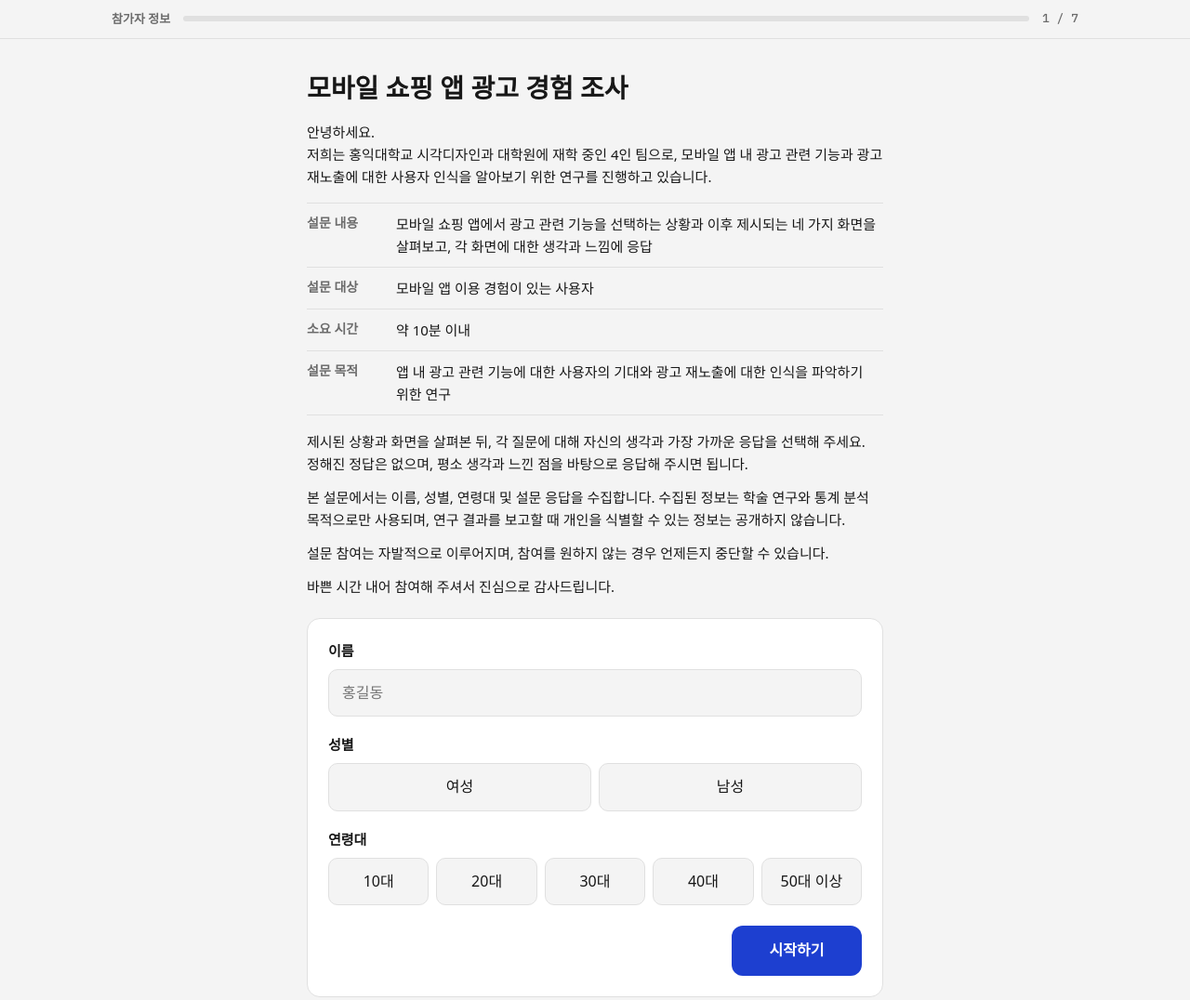
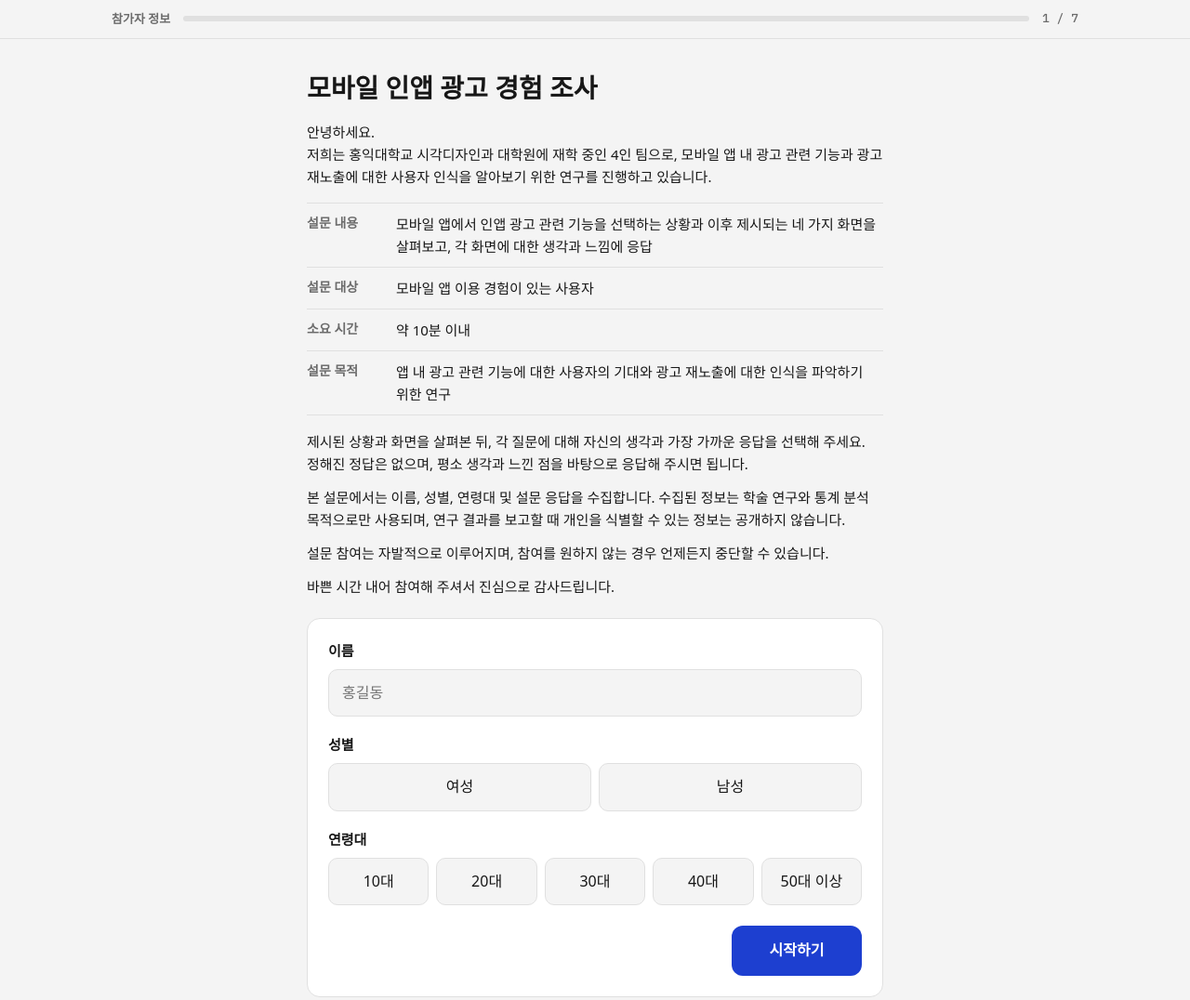
Before and after one commit to SEOSONGAH/ad-reexposure-survey, a plain HTML site: page index.html in a window 1280 px wide. Shown: the whole page at 93% size. Drawn offline with Linux system fonts and the light colour scheme; a web font is replaced by a local one.

Commit message:
Update survey title

```diff
--- a/index.html
+++ b/index.html
@@ -303,11 +303,11 @@ th { background: var(--bg); position: sticky; top: 0; }
   function renderInfo() {
     app.innerHTML = `
       <div class="narrow">
-        <h1 class="title">모바일 쇼핑 앱 광고 경험 조사</h1>
+        <h1 class="title">모바일 인앱 광고 경험 조사</h1>
         <div class="intro">
           <p>안녕하세요.<br>저희는 홍익대학교 시각디자인과 대학원에 재학 중인 4인 팀으로, 모바일 앱 내 광고 관련 기능과 광고 재노출에 대한 사용자 인식을 알아보기 위한 연구를 진행하고 있습니다.</p>
           <dl class="facts">
-            <div><dt>설문 내용</dt><dd>모바일 쇼핑 앱에서 광고 관련 기능을 선택하는 상황과 이후 제시되는 네 가지 화면을 살펴보고, 각 화면에 대한 생각과 느낌에 응답</dd></div>
+            <div><dt>설문 내용</dt><dd>모바일 앱에서 인앱 광고 관련 기능을 선택하는 상황과 이후 제시되는 네 가지 화면을 살펴보고, 각 화면에 대한 생각과 느낌에 응답</dd></div>
             <div><dt>설문 대상</dt><dd>모바일 앱 이용 경험이 있는 사용자</dd></div>
             <div><dt>소요 시간</dt><dd>약 10분 이내</dd></div>
             <div><dt>설문 목적</dt><dd>앱 내 광고 관련 기능에 대한 사용자의 기대와 광고 재노출에 대한 인식을 파악하기 위한 연구</dd></div>
```
